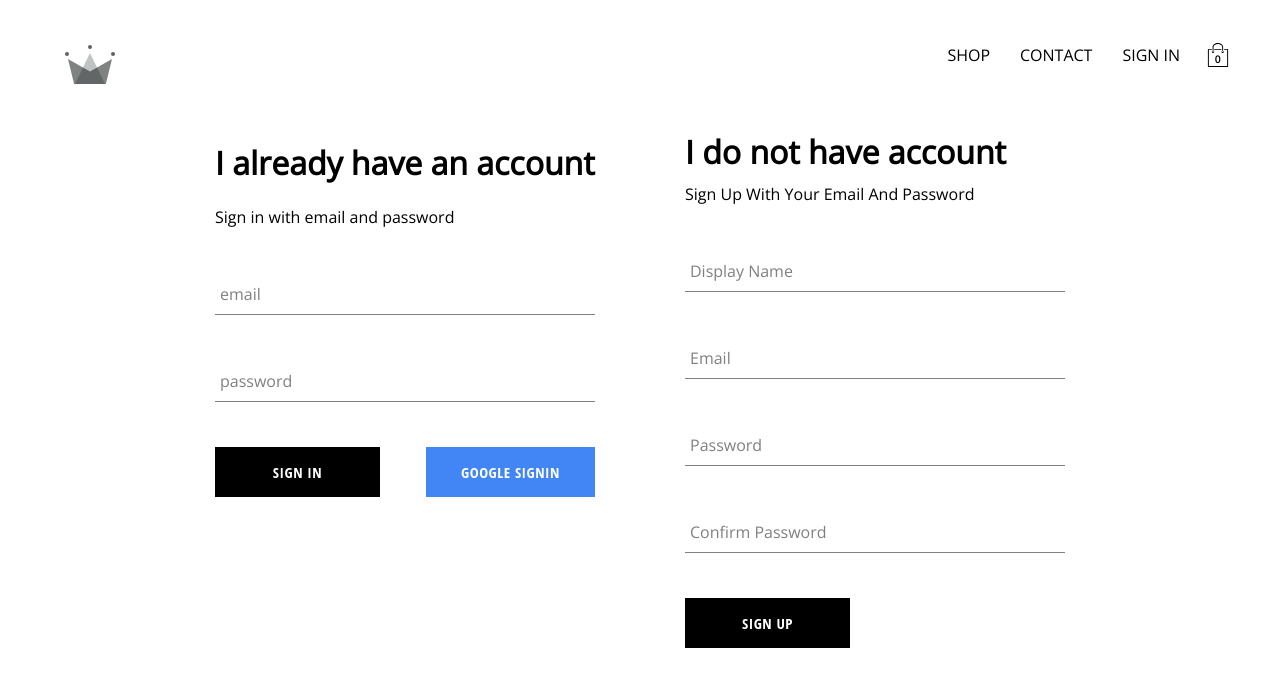
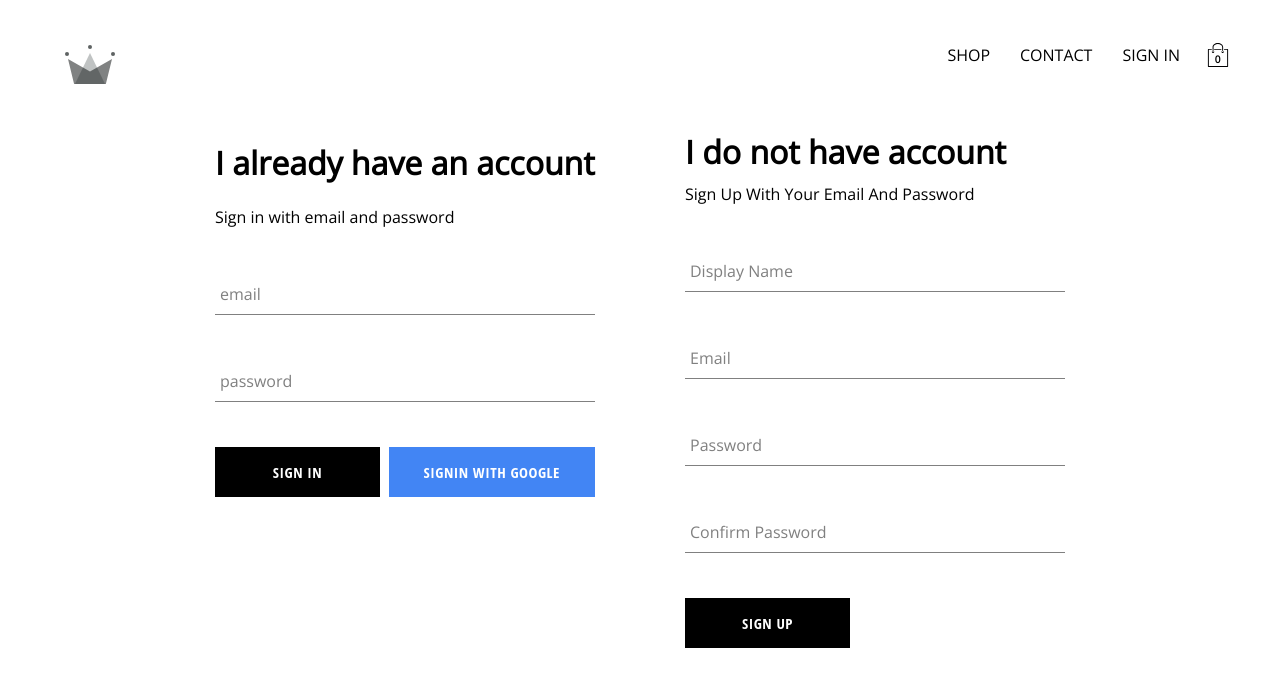
Before and after one commit to BitCoyote/SuiteShop-Ecommerce-site, a React (Create React App) app: page /signin in a window 1280 px wide. Shown: the top 686 px of the page. Built offline with nearby package versions, Linux system fonts and the light colour scheme; no server answers.

Commit message:
fix google-sign-in button

```diff
--- a/src/components/custom-button/custom-button.styles.scss
+++ b/src/components/custom-button/custom-button.styles.scss
@@ -15,6 +15,8 @@
   cursor: pointer;
   transition: transform 0.2s ease-in-out;
   overflow: hidden;
+  display: flex;
+  justify-content: center;
 
   &:hover {
     background-color: white;
--- a/src/components/sign-in/sign-in.component.jsx
+++ b/src/components/sign-in/sign-in.component.jsx
@@ -63,7 +63,7 @@ class SignIN extends Component {
               onClick={SignInWithGoogle}
               isGoogleSignIn
             >
-              Google SignIn
+              SignIn With Google
             </CustomButton>
           </div>
         </form>
```
